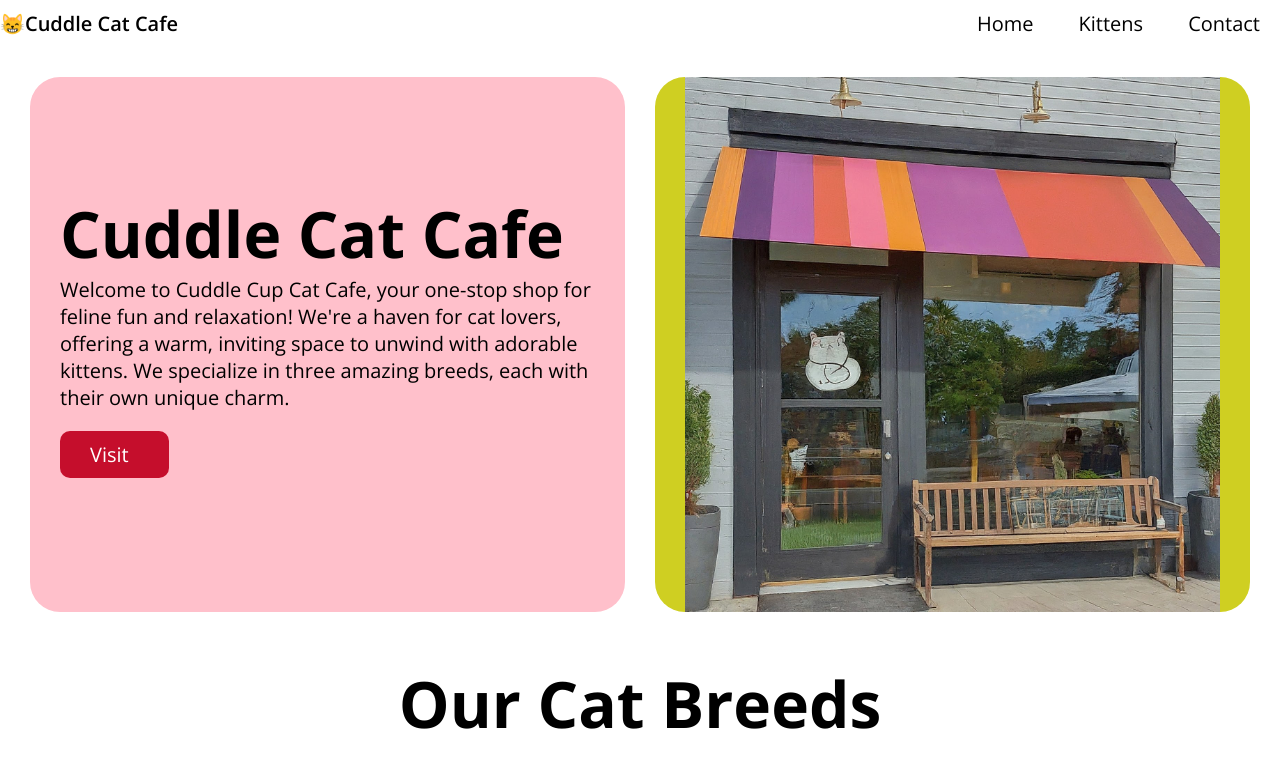
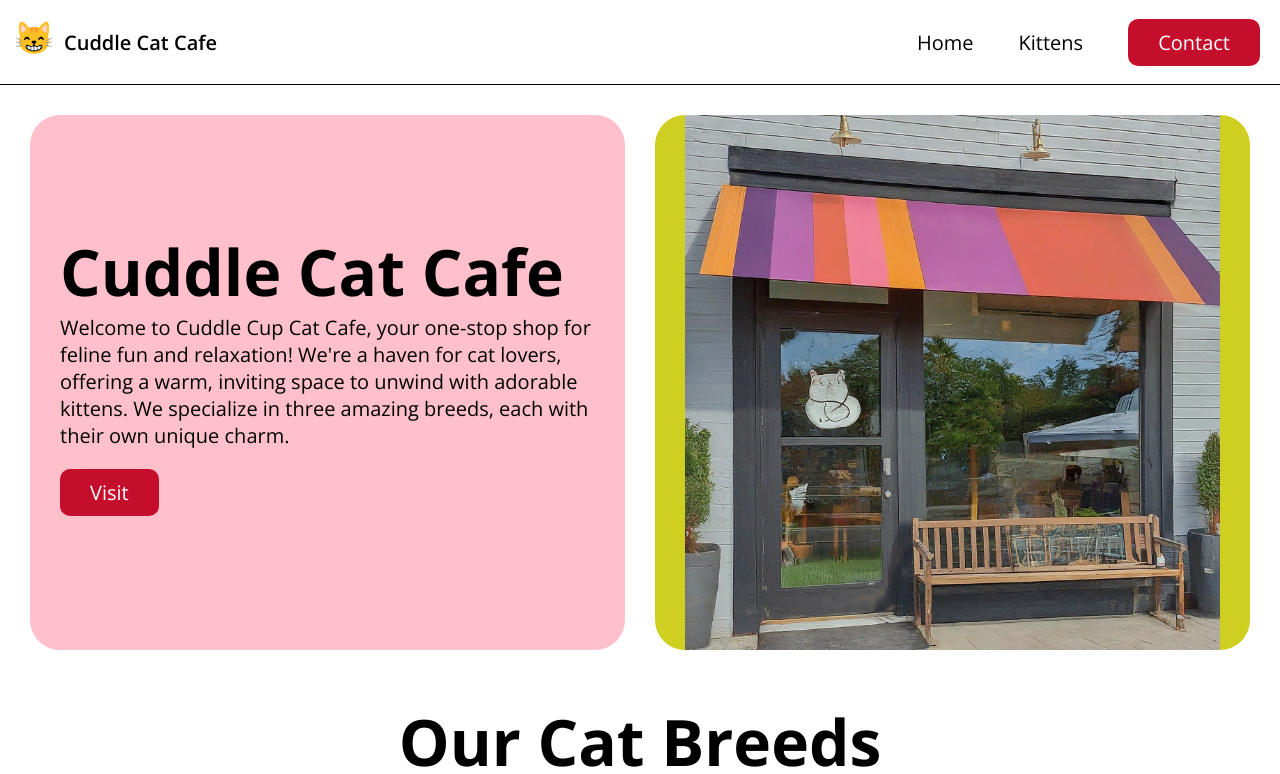
Before and after one commit to patb-github/my-responsive-web, a plain HTML site: page index.html in a window 1280 px wide. Shown: the top 774 px of the page. Drawn offline with nearby package versions, Linux system fonts and the light colour scheme.

Commit message:
Reformat header to look nicer

```diff
--- a/index.html
+++ b/index.html
@@ -16,8 +16,8 @@
   <body>
     <header>
       <a href="" class="logo-holder">
-        <div>😸</div>
-        <div>Cuddle Cat Cafe</div>
+        <div class="logo-pic">😸</div>
+        <div class="logo-text">Cuddle Cat Cafe</div>
       </a>
       <nav>
         <ul>
@@ -25,7 +25,7 @@
             <a href="">Home</a>
           </li>
           <li>
-            <a href="">Kittens</a>
+            <a href="#cats">Kittens</a>
           </li>
           <li>
             <a href="" class="button">Contact</a>
@@ -45,9 +45,7 @@
             We're a haven for cat lovers, offering a warm, inviting space to unwind with adorable kittens.
             We specialize in three amazing breeds, each with their own unique charm.
           </p>
-          <div class="hero-button">
-            <a href="">Visit</a>
-          </div>
+          <a href="" class="hero-button">Visit</a>
         </div>
         <div class="hero-image">
           <img src="images/StoreFront.jpg" alt="Store Front" width="100%">
@@ -55,7 +53,7 @@
       </section>
       <section class="featured-cats">
         <h2>Our Cat Breeds</h2>
-        <div class="cats">
+        <div class="cats" id="cats">
           <article>
             <figure>
               <img src="images/BritishShorthair.jpg" alt="British Shorthair" width="100%">
--- a/styles.css
+++ b/styles.css
@@ -8,10 +8,33 @@ body {
   font-family: "Open Sans";
   font-size: 20px;
 }
+
 header {
   display: flex;
   justify-content: space-between;
+  align-items: center;
+  padding-top: 10px;
+  padding-bottom: 10px;
+  border-bottom: 1px solid;
 
+  .logo-holder {
+    display: flex;
+    align-items: center;
+    font-weight: 600;
+    color: black;
+
+    .logo-text {
+      /* font-size: 32px; */
+    }
+
+    .logo-pic {
+      height: 64px;
+      width: 64px;
+      font-size: 32px;
+      padding-left: 14px;
+      padding-top: 5px;
+    }
+  }
 }
 
 h1 {
@@ -40,13 +63,6 @@ a {
   color: black;
 }
 
-.logo-holder {
-  display: flex;
-  align-items: center;
-  font-weight: 600;
-  color: black;
-}
-
 nav {
   display: flex;
 
@@ -59,12 +75,23 @@ nav {
     gap: 5px;
     li {
       padding: 10px 20px;
+      .button {
+        background-color: rgb(197, 14, 44);
+        padding: 10px 30px;
+        border-radius: 10px;
+
+        margin-top: 20px;
+        margin-bottom: 10px;
+        color: white;
+      }
     }
   }
   .mobile-toggle {
     display: none;
     @media (max-width: 768px) {
       display: flex;
+      height: 48px;
+      width: 48px;
     }
   }
 }
@@ -104,11 +131,8 @@ section {
 
       margin-top: 20px;
       margin-bottom: 10px;
-      a {
-        color: white;
-        margin-right: 10px;
-        margin-bottom: 10px;
-      }
+      color: white;
+      text-align: center;
     }
   }
 
```
